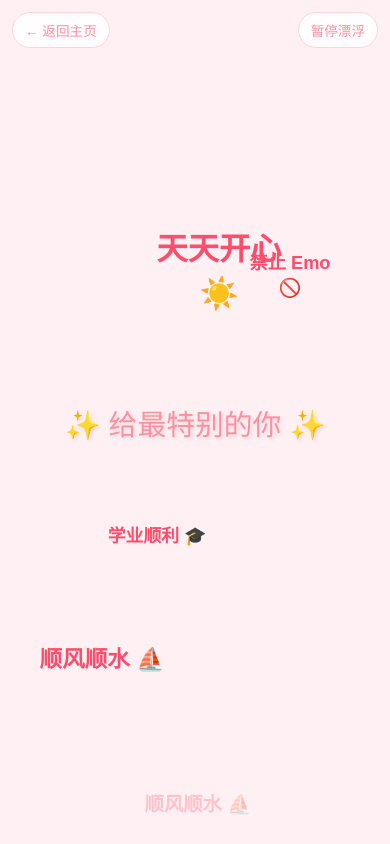
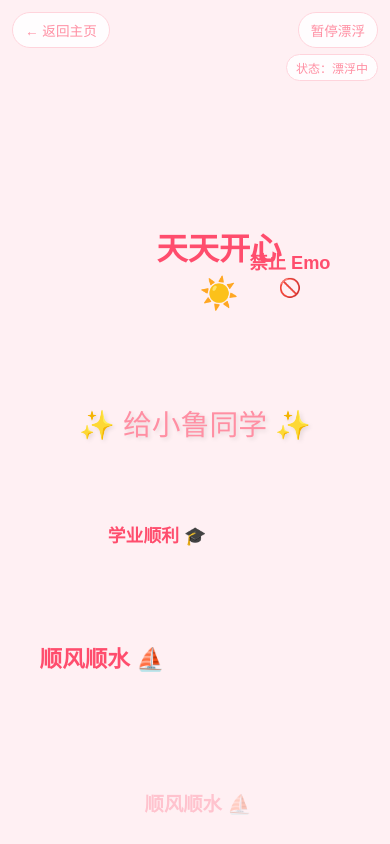
Before and after one commit to zhouting03/L03, a plain HTML site: page wish.html in a window 390 px wide. Drawn offline with Linux system fonts and the light colour scheme.

Commit message:
祝福悬停修复bug

```diff
--- a/wish.html
+++ b/wish.html
@@ -50,6 +50,19 @@
             backdrop-filter: blur(2px);
         }
 
+        .flow-status {
+            position: fixed;
+            top: 62px;
+            right: 16px;
+            z-index: 20;
+            color: #ff8fa3;
+            background: rgba(255, 255, 255, 0.85);
+            border: 1px solid #ffd4dc;
+            border-radius: 999px;
+            padding: 5px 10px;
+            font-size: 0.8rem;
+        }
+
         /* 2. 中央大标题 */
         .main-title {
             font-size: clamp(1.8rem, 5vw, 3rem);
@@ -79,6 +92,10 @@
             animation: floatUp 4s linear forwards; /* 向上漂浮动画 */
             opacity: 0;
             z-index: 5;
+        }
+
+        body.paused .wish-item {
+            animation-play-state: paused;
         }
 
         /* 4. 漂浮动画定义 */
@@ -114,6 +131,13 @@
                 font-size: 0.85rem;
             }
 
+            .flow-status {
+                top: 54px;
+                right: 12px;
+                padding: 4px 9px;
+                font-size: 0.75rem;
+            }
+
             .wish-item {
                 max-width: 88vw;
             }
@@ -124,8 +148,9 @@
 
     <a href="index.html" class="home-link">← 返回主页</a>
     <button id="toggleFlowBtn" class="toggle-link" type="button" aria-pressed="false">暂停漂浮</button>
+    <div id="flowStatus" class="flow-status">状态：漂浮中</div>
 
-    <div class="main-title">✨ 给最特别的你 ✨</div>
+    <div class="main-title">✨ 给小鲁同学 ✨</div>
 
     <script>
         // 【核心：你可以在这里不断添加祝福语】
@@ -144,6 +169,7 @@
         let isPaused = false;
 
         function createWish() {
+            if (isPaused) return;
             const wish = document.createElement('div');
             wish.className = 'wish-item';
 
@@ -188,16 +214,21 @@
 
         function updateWishFlowState(paused) {
             const btn = document.getElementById('toggleFlowBtn');
+            const status = document.getElementById('flowStatus');
             isPaused = paused;
 
             if (isPaused) {
                 stopWishFlow();
+                document.body.classList.add('paused');
                 btn.textContent = '继续漂浮';
                 btn.setAttribute('aria-pressed', 'true');
+                status.textContent = '状态：已暂停';
             } else {
+                document.body.classList.remove('paused');
                 startWishFlow();
                 btn.textContent = '暂停漂浮';
                 btn.setAttribute('aria-pressed', 'false');
+                status.textContent = '状态：漂浮中';
             }
         }
 
```
